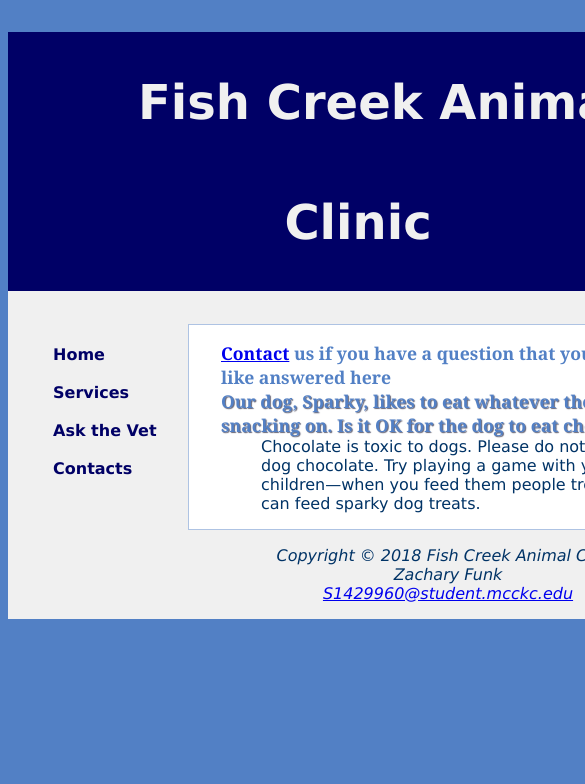
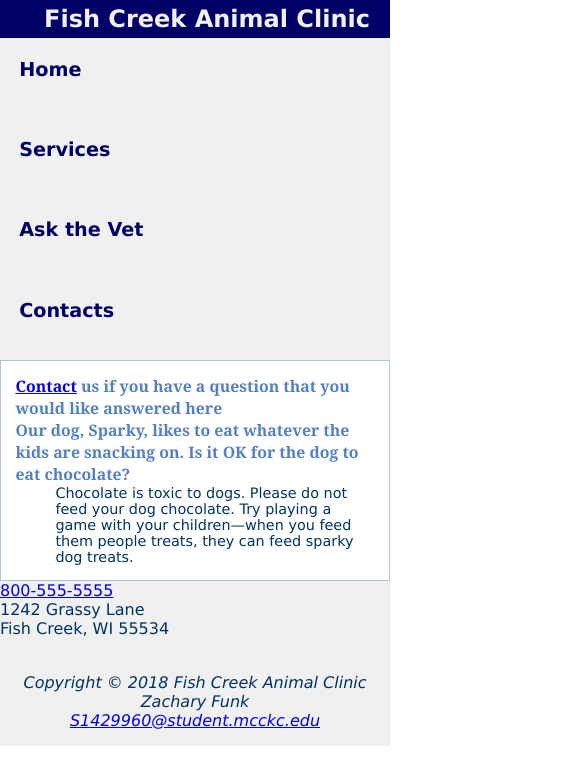
Before and after one commit to ZFunk/FishCreekAnimalClinic, a plain HTML site: page Askvet.html in a window 390 px wide. Shown: the top 784 px of the page, 585 px wide, since content can reach past the window. Drawn offline with Linux system fonts and the light colour scheme.

Commit message:
Add files via upload

```diff
--- a/Askvet.html
+++ b/Askvet.html
@@ -24,6 +24,12 @@
 	<dt><span class="category">Our dog, Sparky, likes to eat whatever the kids are snacking on. Is it OK for the dog to eat chocolate?</span>
 		<dd>Chocolate is toxic to dogs. Please do not feed your dog chocolate. Try playing a game with your children&mdash;when you feed them people treats, they can feed sparky dog treats.</dd>
 </main>
+<div>
+	<a id="mobile" href="tel:800-555-5555">800-555-5555</a><br>
+	<span id="desktop">800-555-5555</span>
+	1242 Grassy Lane<br>
+	Fish Creek, WI 55534<br><br>
+</div>
 <footer>
 	Copyright &copy; 2018 Fish Creek Animal Clinic<br>
 	Zachary Funk<br>
--- a/fishcreek.css
+++ b/fishcreek.css
@@ -1,5 +1,6 @@
 <style>
 * {box-sizing: border-box;}
+header, nav, main, footer {display: block; }
 body {background-color: #5280C5;
 	background-image: "gradientblue.jpg";
 	color: #003366;
@@ -47,9 +48,35 @@ footer {background-color: #AEC3E3
 	margin-right: auto;
 	margin-left: auto;
 	background-color: #F0F0F0}
+#mobile {display: none; }
+#desktop {display: inline; }
 .category {font-weight: bold;
 	color: #5380C5;
 	font-family: Georgia, "Times New Roman", serif;
 	text-shadow: 1px 1px 1px #667}
-header, nav, main, footer {display: block; }
+@media only screen and (max-width: 1024px) {
+	body {margin: 0; padding: 0; background-color: #FFFFFF;
+		background-image: none; }
+	#wrapper {width: auto; min-width: 0; margin: 0; }
+	h1 {margin: 0; font-size: 1.8em; line-height: 200%; }
+	nav {float: none; padding: 0; width: auto; }
+	nav li {display: inline-block; }
+	nav a {padding: 1em; font-size: 1.2em; }
+	nav ul {text-align: center; padding: 0; margin: 0; }
+	main {font-size: 90%; margin: 0; padding-left: 2em; }
+	footer {margin: 0; }
+}
+@media only screen and (max-width: 768px) {
+	header {background-image: url(lilfish.gif)
+		no-repeat center; }
+	h1 {font-size: 1.5em; line-height: 120%; }
+	nav a {display: block; padding: 0.2 font-size: 1em;
+		border-bottom: 1px; border-bottom-color: #330000; }
+	nav li {display: block; }
+	nav ul {text-align: left; }
+	main {padding-left: 1em; }
+	.category {text-shadow: none; }
+	#mobile {display: inline; }
+	#desktop {display: none;}
+}
 </style>
```
Also changed, not shown: Index.html (+6 -2 lines), Services.html (+6 -0 lines).
